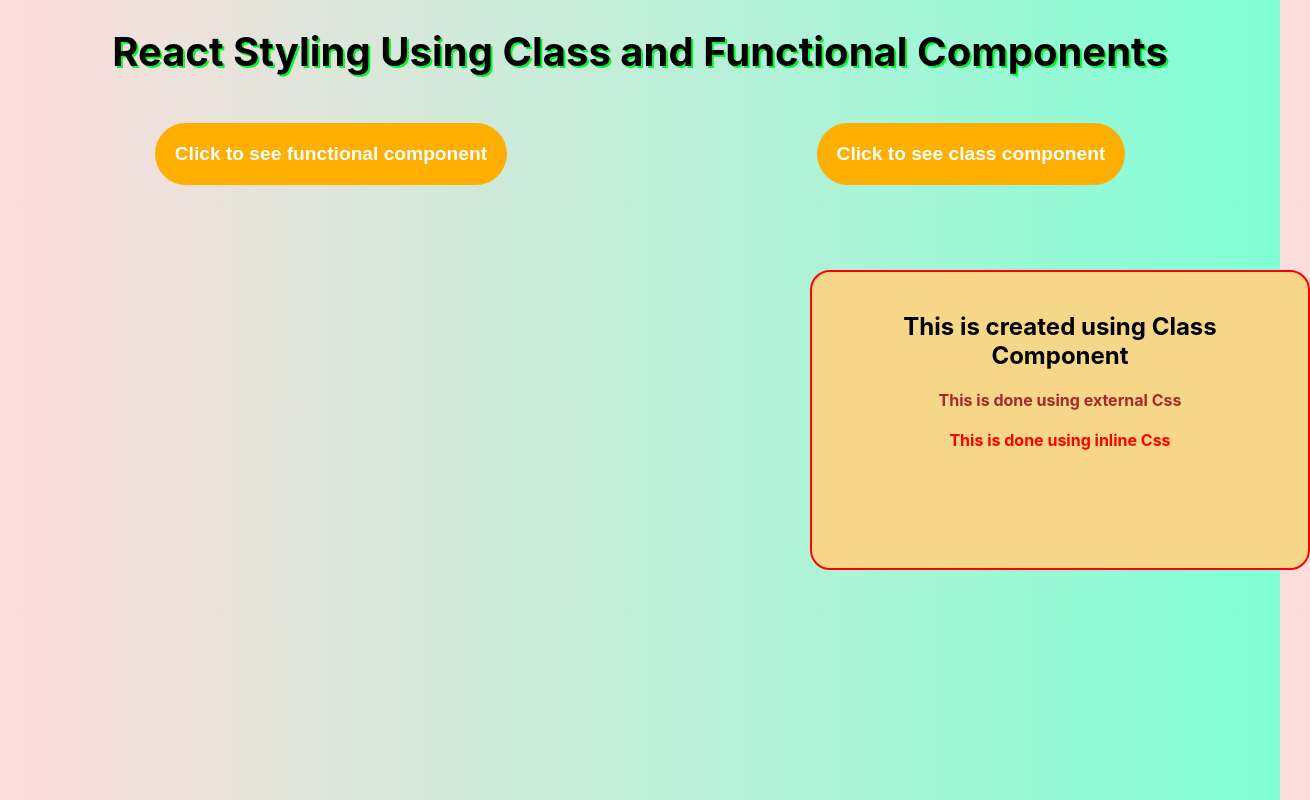
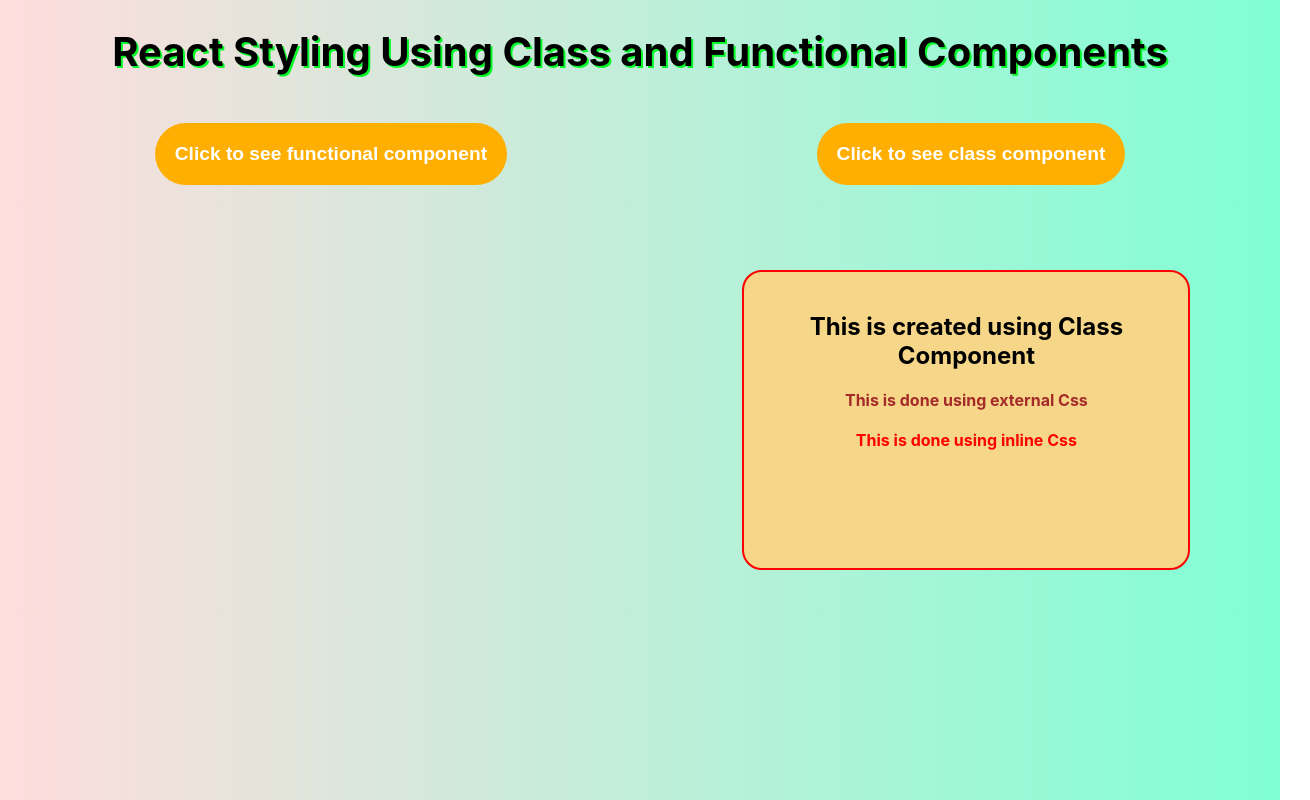
Before and after one commit to Ravip925/React-Assignment, a React (Create React App) app: page / in a window 1280 px wide. Both pictures are taken after a click on the button "Click to see class component". Shown: the whole page, 1310 px wide, since content can reach past the window. Built offline with nearby package versions, Linux system fonts and the light colour scheme.

Commit message:
Update ClassComp.css

```diff
--- a/src/Components/ClassComp.css
+++ b/src/Components/ClassComp.css
@@ -1,5 +1,5 @@
 .Class-div{
-    width: 500px;
+    width: 35vw;
     height:300px;
     box-sizing: border-box;
     padding: 20px;
@@ -8,7 +8,7 @@
     border-radius: 20px;
     background-color: rgb(246, 215, 137);
     position: absolute;
-    left: 810px;
+    left: 58vw;
     top: 270px;
 
 }
```
